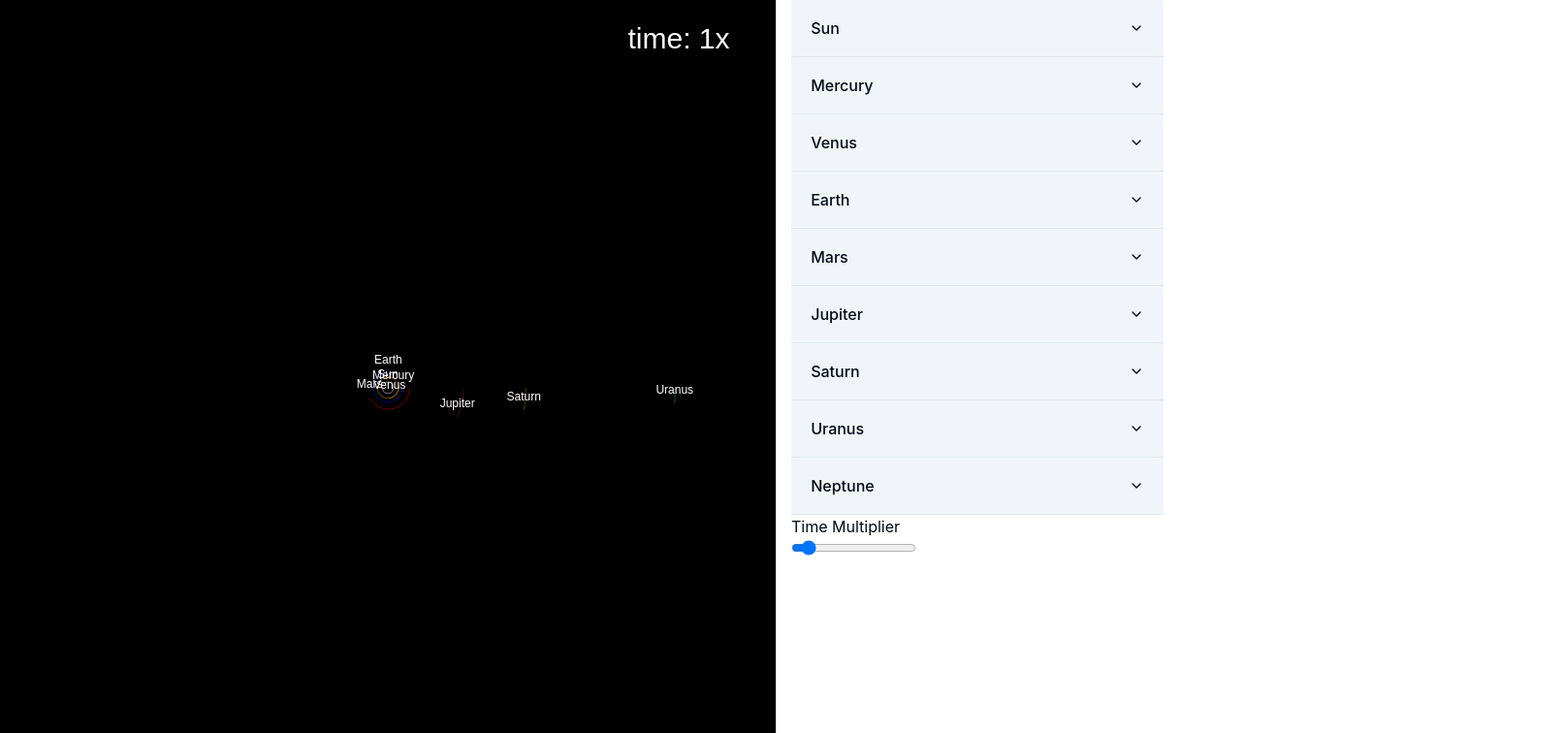
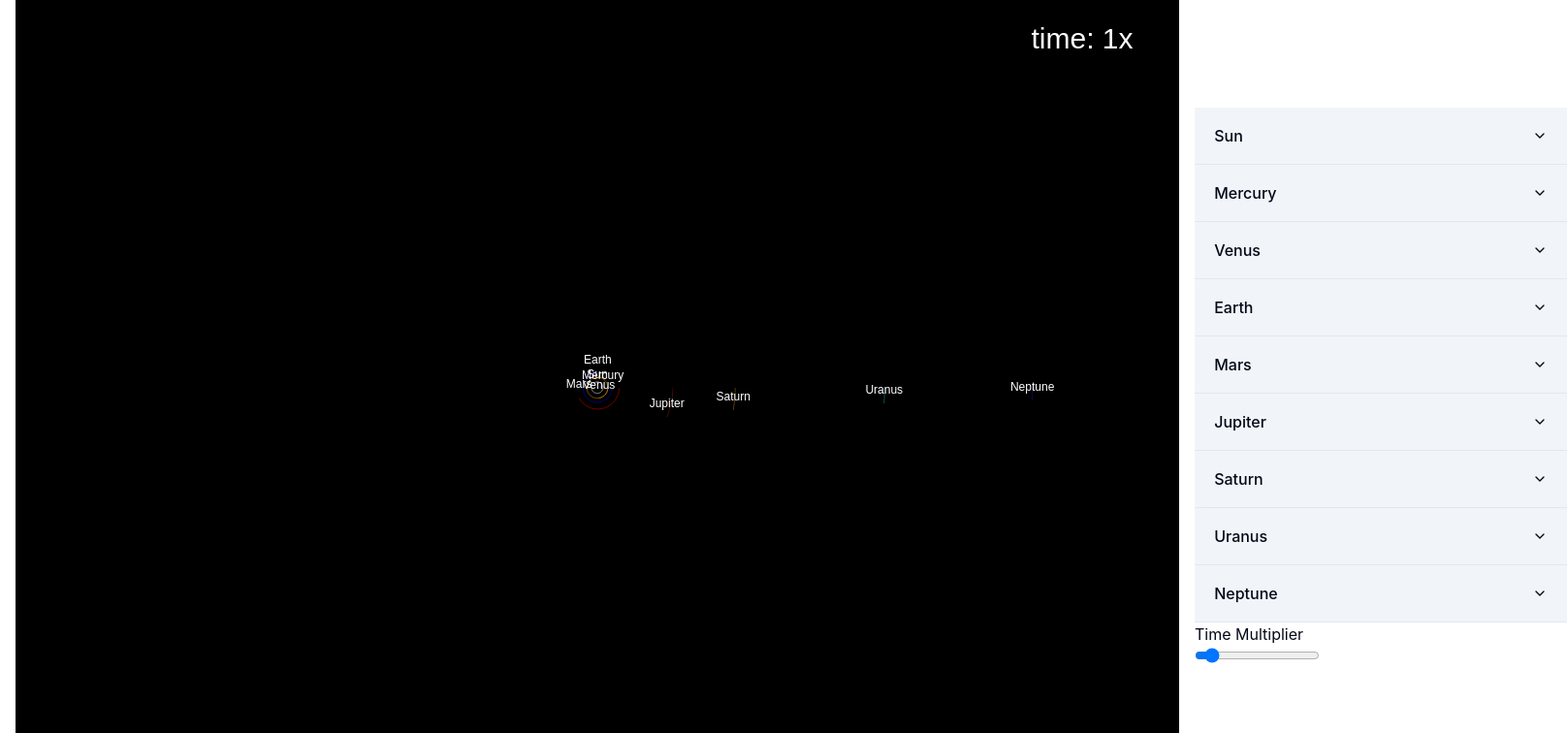
Before and after one commit to misat1505/GraviSim, a React (Vite) app: page / in a window 1280 px wide. Shown: the top 756 px of the page at 97% size, 1616 px wide, since content can reach past the window. Built offline with nearby package versions, Linux system fonts and the light colour scheme.

Commit message:
better ui

```diff
--- a/src/components/SolarSystemAnimation.tsx
+++ b/src/components/SolarSystemAnimation.tsx
@@ -108,7 +108,7 @@ const SolarSystem = () => {
     ctx.font = `${30}px Arial`;
     ctx.fillStyle = "white";
     ctx.textAlign = "center";
-    ctx.fillText(`time: ${timeMultiplier}x`, 700, 50);
+    ctx.fillText(`time: ${timeMultiplier}x`, 1100, 50);
   };
 
   useEffect(() => {
@@ -155,10 +155,10 @@ const SolarSystem = () => {
   };
 
   return (
-    <div className="flex space-x-4">
+    <div className="flex space-x-4 w-full justify-around items-center px-4 absolute left-1/2 top-1/2 -translate-x-1/2 -translate-y-1/2">
       <canvas
         ref={canvasRef}
-        width={800}
+        width={1200}
         height={800}
         onWheel={handleWheel}
         onMouseDown={handleMouseDown}
--- a/src/index.css
+++ b/src/index.css
@@ -26,11 +26,13 @@ a:hover {
   color: #535bf2;
 }
 
+html,
+body {
+  width: 100vw;
+}
+
 body {
   margin: 0;
-  display: flex;
-  place-items: center;
-  min-width: 320px;
   min-height: 100vh;
 }
 
```
